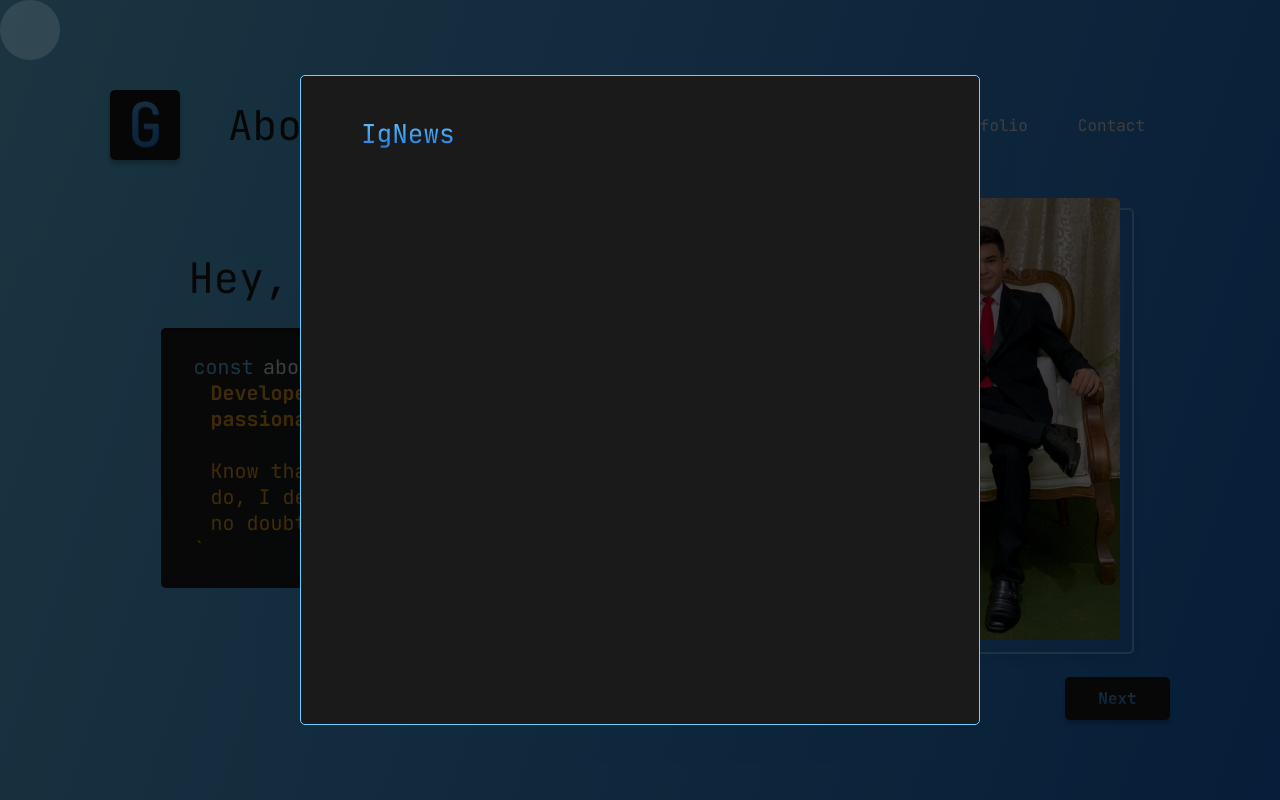
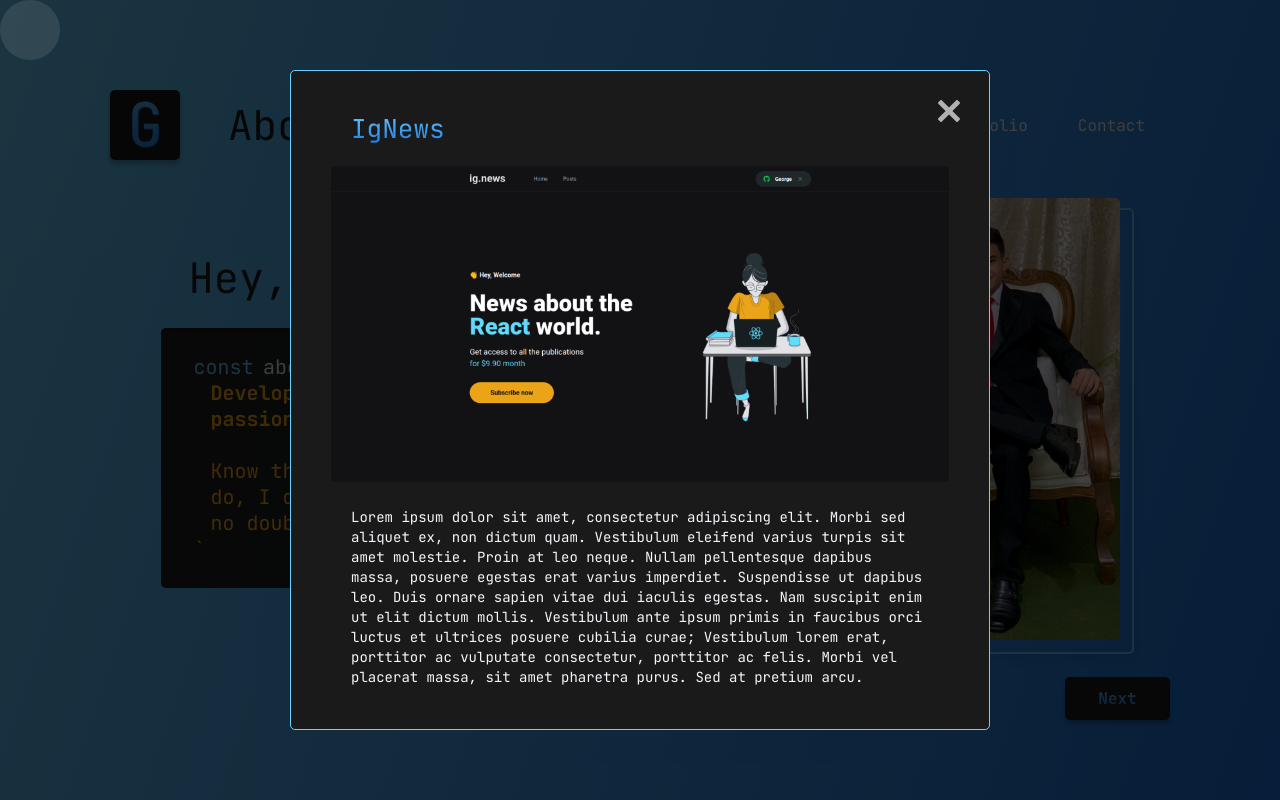
Before and after one commit to George-b1t/portfolio, a React (Vite) app: page / in a window 1280 px wide. Built offline with nearby package versions, Linux system fonts and the light colour scheme.

Commit message:
Estilização do ProjectForm quase finalizada

```diff
--- a/src/App.tsx
+++ b/src/App.tsx
@@ -52,7 +52,7 @@ function App() {
           />
           {indexPage === 0 && <About />}
           {indexPage === 1 && <Tech />}
-          {indexPage === 2 && <Portfolio />}
+          {indexPage === 2 && <Portfolio setIsOpen={setFormOpen} />}
           <Footer
             next={indexPage < 3 ? () => setIndexPage((i) => i + 1) : null}
             prev={indexPage > 0 ? () => setIndexPage((i) => i - 1) : null}
--- a/src/components/Footer/styles.module.scss
+++ b/src/components/Footer/styles.module.scss
@@ -9,34 +9,27 @@
     width: 105px;
     height: 43px;
 
-    background: linear-gradient(99.52deg, #6bd0ff 0%, #1a74e2 100%);
+    background: #1a1a1a;
     box-shadow: 0px 4px 4px rgba(0, 0, 0, 0.25);
     border-radius: 5px;
+    color: #fff;
 
     span {
       font-weight: 700;
       font-size: 16px;
+
+      background: linear-gradient(180deg, #6bd0ff 0%, #1a74e2 100%);
+      -webkit-background-clip: text;
+      -webkit-text-fill-color: transparent;
+      background-clip: text;
     }
+
+    transition: .05s ease;
 
     cursor: pointer;
 
     &:hover {
-      transform: translateY(-1px) translateX(-1px);
-      background: #fff;
-      box-shadow: 0 0 20px #1a74e2;
-    }
-  }
-
-  &.noCard {
-    button {
-      background: #1a1a1a;
-
-      span {
-        background: linear-gradient(180deg, #6bd0ff 0%, #1a74e2 100%);
-        -webkit-background-clip: text;
-        -webkit-text-fill-color: transparent;
-        background-clip: text;
-      }
+      transform: scale(1.05);
     }
   }
 }
--- a/src/components/Portfolio/index.tsx
+++ b/src/components/Portfolio/index.tsx
@@ -1,15 +1,19 @@
 import { ProjectItem } from "../ProjectItem";
 import styles from "./styles.module.scss";
 
-function Portfolio() {
+interface PortfolioProps {
+	setIsOpen: (value: boolean) => void;
+}
+
+function Portfolio({ setIsOpen }: PortfolioProps) {
   return (
     <div className={styles.container}>
       <div className={styles.subContainer}>
         <div className={styles.toPaddingScroll}>
-          <ProjectItem />
-          <ProjectItem />
-          <ProjectItem />
-          <ProjectItem />
+          <ProjectItem setIsOpen={setIsOpen} />
+          <ProjectItem setIsOpen={setIsOpen} />
+          <ProjectItem setIsOpen={setIsOpen} />
+          <ProjectItem setIsOpen={setIsOpen} />
         </div>
       </div>
     </div>
--- a/src/components/ProjectForm/index.tsx
+++ b/src/components/ProjectForm/index.tsx
@@ -1,4 +1,7 @@
 import styles from "./styles.module.scss";
+
+import ignewsImg from "../../assets/projects/ignews.png";
+import closeSvg from "../../assets/close.svg";
 
 interface ProjectFormProps {
 	setIsOpen: (value: boolean) => void;
@@ -7,8 +10,16 @@ interface ProjectFormProps {
 function ProjectForm({ setIsOpen }: ProjectFormProps) {
 	return (
 		<div className={styles.container}>
+			<div className={styles.backgroungToClick} onClick={() => setIsOpen(false)} />
+
 			<div className={styles.content}>
 				<h3>IgNews</h3>
+
+				<img className={styles.closeIcon} src={closeSvg} alt="closeSvg" onClick={() => setIsOpen(false)} />
+
+				<img className={styles.mainImage} src={ignewsImg} alt="ignewsImg" />
+
+				<p>Lorem ipsum dolor sit amet, consectetur adipiscing elit. Morbi sed aliquet ex, non dictum quam. Vestibulum eleifend varius turpis sit amet molestie. Proin at leo neque. Nullam pellentesque dapibus massa, posuere egestas erat varius imperdiet. Suspendisse ut dapibus leo. Duis ornare sapien vitae dui iaculis egestas. Nam suscipit enim ut elit dictum mollis. Vestibulum ante ipsum primis in faucibus orci luctus et ultrices posuere cubilia curae; Vestibulum lorem erat, porttitor ac vulputate consectetur, porttitor ac felis. Morbi vel placerat massa, sit amet pharetra purus. Sed at pretium arcu.</p>
 			</div>
 		</div>
 	)
--- a/src/components/ProjectForm/styles.module.scss
+++ b/src/components/ProjectForm/styles.module.scss
@@ -3,8 +3,6 @@
 	height: 100vh;
 
 	position: fixed;
-
-	background: rgba(0, 0, 0, 0.75);
 
 	z-index: 10;
 
@@ -14,9 +12,20 @@
 
 	padding: 20px 40px;
 
+	.backgroungToClick {
+		position: absolute;
+
+		width: 100%;
+		height: 100%;
+
+		background: rgba(0, 0, 0, 0.75);
+	}
+
 	.content {
-		max-width: 680px;
-		max-height: 650px;
+		position: relative;
+
+		max-width: 700px;
+		max-height: 660px;
 
 		height: 100%;
 		width: 100%;
@@ -26,16 +35,54 @@
 		border-radius: 5px;
 		border: 1px solid #6BD0FF;
 
+		padding: 40px;
+
 		h3 {
 			font-weight: 400;
 			font-size: 26px;
 
-			margin: 40px 0 0 60px;
+			padding-left: 20px;
 
 			background: linear-gradient(180deg, #6BD0FF 0%, #1A74E2 100%);
 			-webkit-background-clip: text;
 			-webkit-text-fill-color: transparent;
 			background-clip: text;
 		}
+
+		.closeIcon {
+			width: 30px;
+
+			position: absolute;
+
+			right: 25px;
+			top: 25px;
+
+			cursor: pointer;
+
+			transition: .3s ease;
+
+			&:hover {
+				filter: brightness(0.8);
+				transform: scale(1.2);
+			}
+		}
+
+		.mainImage {
+			width: 100%;
+
+			border-radius: 5px;
+
+			margin: 20px 0;
+		}
+
+		p {
+			padding: 0 20px;
+
+			font-weight: 400;
+			font-size: 14px;
+			line-height: 20px;
+
+			color: #F7F5FB;
+		}
 	}
 }
--- a/src/components/ProjectItem/index.tsx
+++ b/src/components/ProjectItem/index.tsx
@@ -2,9 +2,13 @@ import styles from "./styles.module.scss";
 
 import igNewsPng from "../../assets/projects/ignews.png";
 
-function ProjectItem() {
+interface ProjectItem {
+	setIsOpen: (value: boolean) => void;
+}
+
+function ProjectItem({ setIsOpen }: ProjectItem) {
   return (
-    <div className={styles.container}>
+    <div className={styles.container} onClick={() => setIsOpen(true)}>
       <h3 className={styles.title}>IgNews</h3>
       <img src={igNewsPng} alt="IgNews" />
     </div>
```
Also changed, not shown: src/assets/close.svg (added), src/assets/projects/ignews.png.
